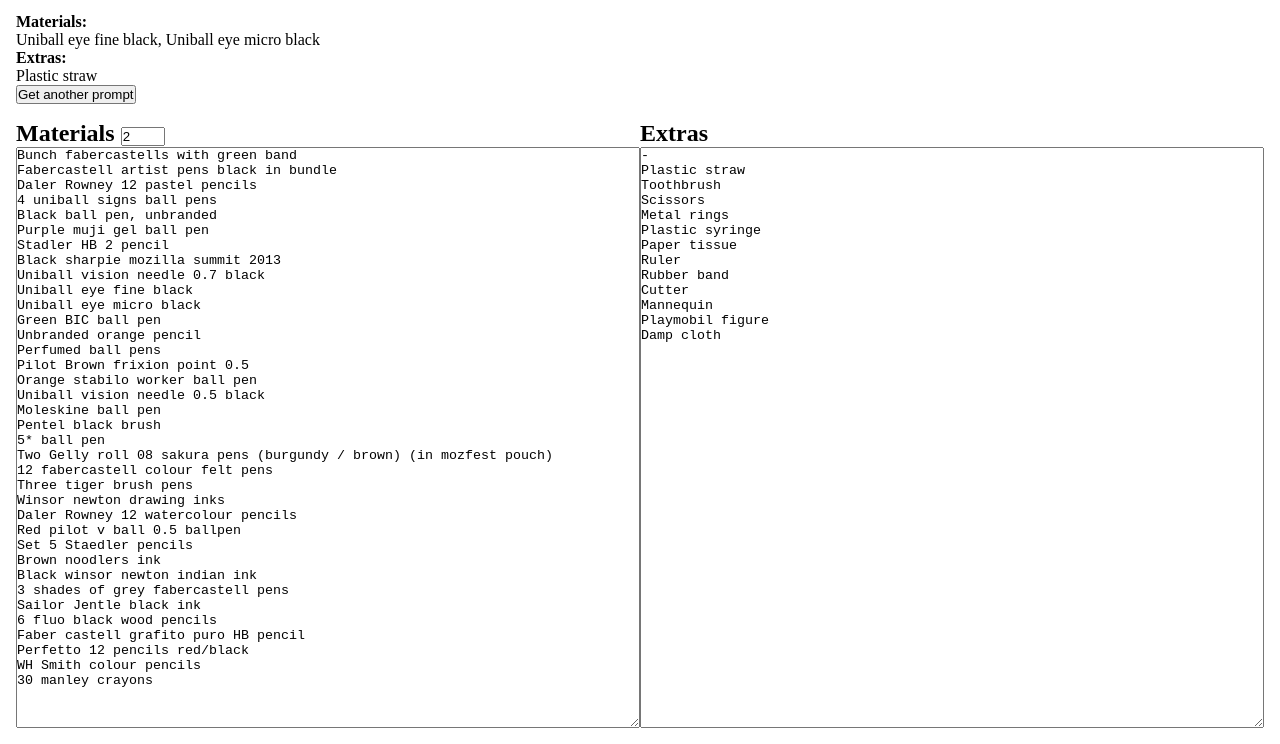
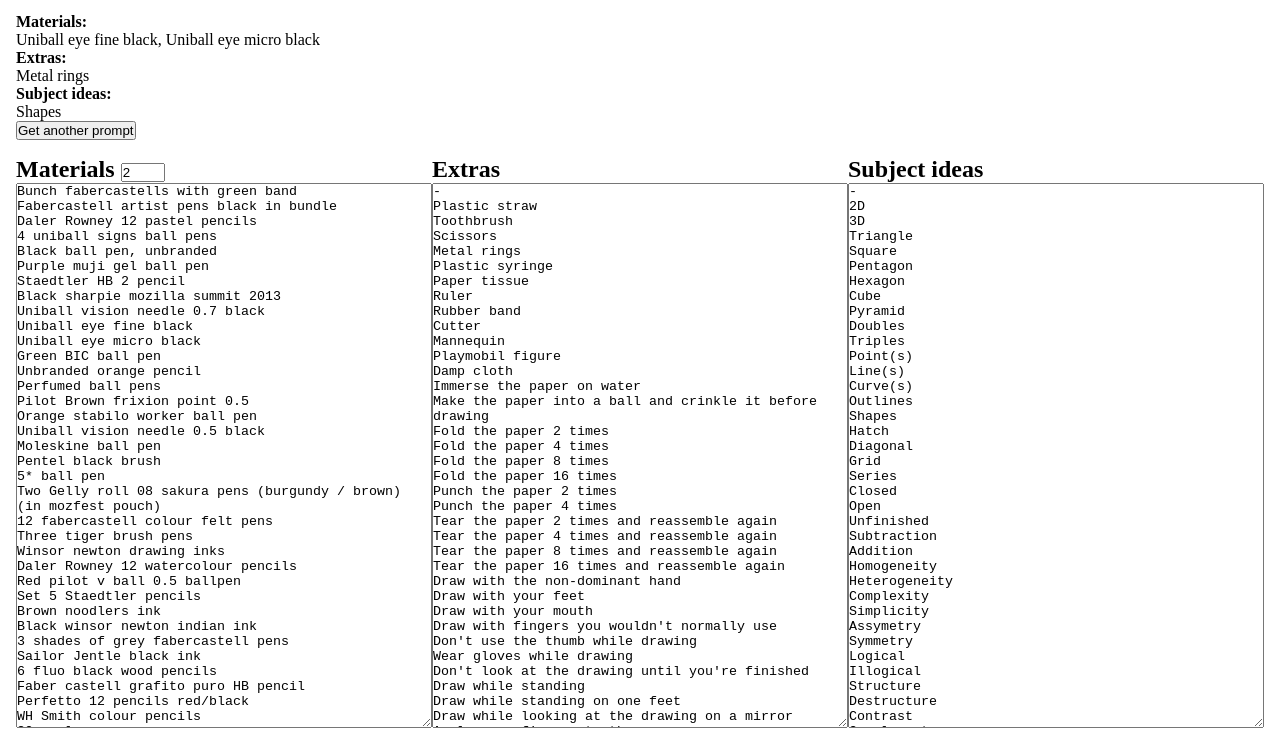
Before and after one commit to sole/art-prompts, a plain HTML site: page index.html in a window 1280 px wide. Shown: the part 56-800 px from the top of the page. Drawn offline with Linux system fonts and the light colour scheme.

Commit message:
more ideas

```diff
--- a/index.html
+++ b/index.html
@@ -17,13 +17,14 @@
 		<aside>
 			<section>
 				<h2>Materials <input type="number" min="1" max="4" step="1" value="2" /></h2>
-				<textarea>- Bunch fabercastells with green band
+				<textarea>
+					- Bunch fabercastells with green band
 					- Fabercastell artist pens black in bundle
 					- Daler Rowney 12 pastel pencils
 					- 4 uniball signs ball pens
 					- Black ball pen, unbranded
 					- Purple muji gel ball pen
-- Stadler HB 2 pencil
+					- Staedtler HB 2 pencil
 					- Black sharpie mozilla summit 2013
 					- Uniball vision needle 0.7 black
 					- Uniball eye fine black
@@ -43,7 +44,7 @@
 					- Winsor newton drawing inks
 					- Daler Rowney 12 watercolour pencils
 					- Red pilot v ball 0.5 ballpen
-- Set 5 Staedler pencils
+					- Set 5 Staedtler pencils
 					- Brown noodlers ink
 					- Black winsor newton indian ink
 					- 3 shades of grey fabercastell pens
@@ -52,7 +53,8 @@
 					- Faber castell grafito puro HB pencil
 					- Perfetto 12 pencils red/black
 					- WH Smith colour pencils
-- 30 manley crayons</textarea>
+					- 30 manley crayons
+				</textarea>
 			</section>
 
 			<section>
@@ -71,6 +73,148 @@
 					Mannequin
 					Playmobil figure
 					Damp cloth
+					Immerse the paper on water
+					Make the paper into a ball and crinkle it before drawing
+					Fold the paper 2 times
+					Fold the paper 4 times
+					Fold the paper 8 times
+					Fold the paper 16 times
+					Punch the paper 2 times
+					Punch the paper 4 times
+					Tear the paper 2 times and reassemble again
+					Tear the paper 4 times and reassemble again
+					Tear the paper 8 times and reassemble again
+					Tear the paper 16 times and reassemble again
+					Draw with the non-dominant hand
+					Draw with your feet
+					Draw with your mouth
+					Draw with fingers you wouldn't normally use
+					Don't use the thumb while drawing
+					Wear gloves while drawing
+					Don't look at the drawing until you're finished
+					Draw while standing
+					Draw while standing on one feet
+					Draw while looking at the drawing on a mirror
+					Apply your fingers to the paper
+					Scrub texture on the paper
+				</textarea>
+			</section>
+
+			<section>
+				<h2>Subject ideas</h2>
+				<textarea>
+					-
+					2D
+					3D
+					Triangle
+					Square
+					Pentagon
+					Hexagon
+					Cube
+					Pyramid
+					Doubles
+					Triples
+					Point(s)
+					Line(s)
+					Curve(s)
+					Outlines
+					Shapes
+					Hatch
+					Diagonal
+					Grid
+					Series
+					Closed
+					Open
+					Unfinished
+					Subtraction
+					Addition
+					Homogeneity
+					Heterogeneity
+					Complexity
+					Simplicity
+					Assymetry
+					Symmetry
+					Logical
+					Illogical
+					Structure
+					Destructure
+					Contrast
+					Complementary
+					Harmony
+					Accumulation
+					Illusion
+					Distortion
+					Projection
+					Rotation
+					Recursion
+					Isometric
+					Tension
+					Interference
+					Unison
+					Balance
+					Imbalance
+					Convergence
+					Divergence
+					Textures
+					Sequence
+					Repetition
+					Progression
+					Variations
+					Degradation
+					Reversion
+					Growth
+					Forward
+					Backward
+					Branch
+					Fire
+					Stone
+					Water
+					Earth
+					Cloud
+					Sun
+					Moon
+					Rain
+					Hail
+					Snow
+					Ice
+					Sea
+					River
+					Tree
+					Bricks
+					Column
+					Door
+					Window
+					House
+					Chair
+					Eye
+					Mouth
+					Nose
+					Ear
+					Hand
+					Feet
+					Related items
+					Unrelated items
+					Map
+					Light
+					Darkness
+					Shadow
+					Sticky
+					Lightweight
+					Handwritten
+					Serif
+					Cursive
+					Bold
+					Thin
+					Expanded
+					Slanted
+					Monospace
+					Condensed
+					Solid
+					Dashed
+					Dotted
+					Double line
+					Landscape
+					Portrait
 				</textarea>
 			</section>
 		</aside>
--- a/main.js
+++ b/main.js
@@ -28,7 +28,7 @@
 	// ~~~
 
 	function parseValues(text) {
-		var lines = text.split('\n');
+		var lines = text.trim().split('\n');
 		lines = lines.map((v) => {
 			v = v.replace('- ', '');
 			v = v.trim();
```
Lines whose indentation alone changed are shown as unchanged.
